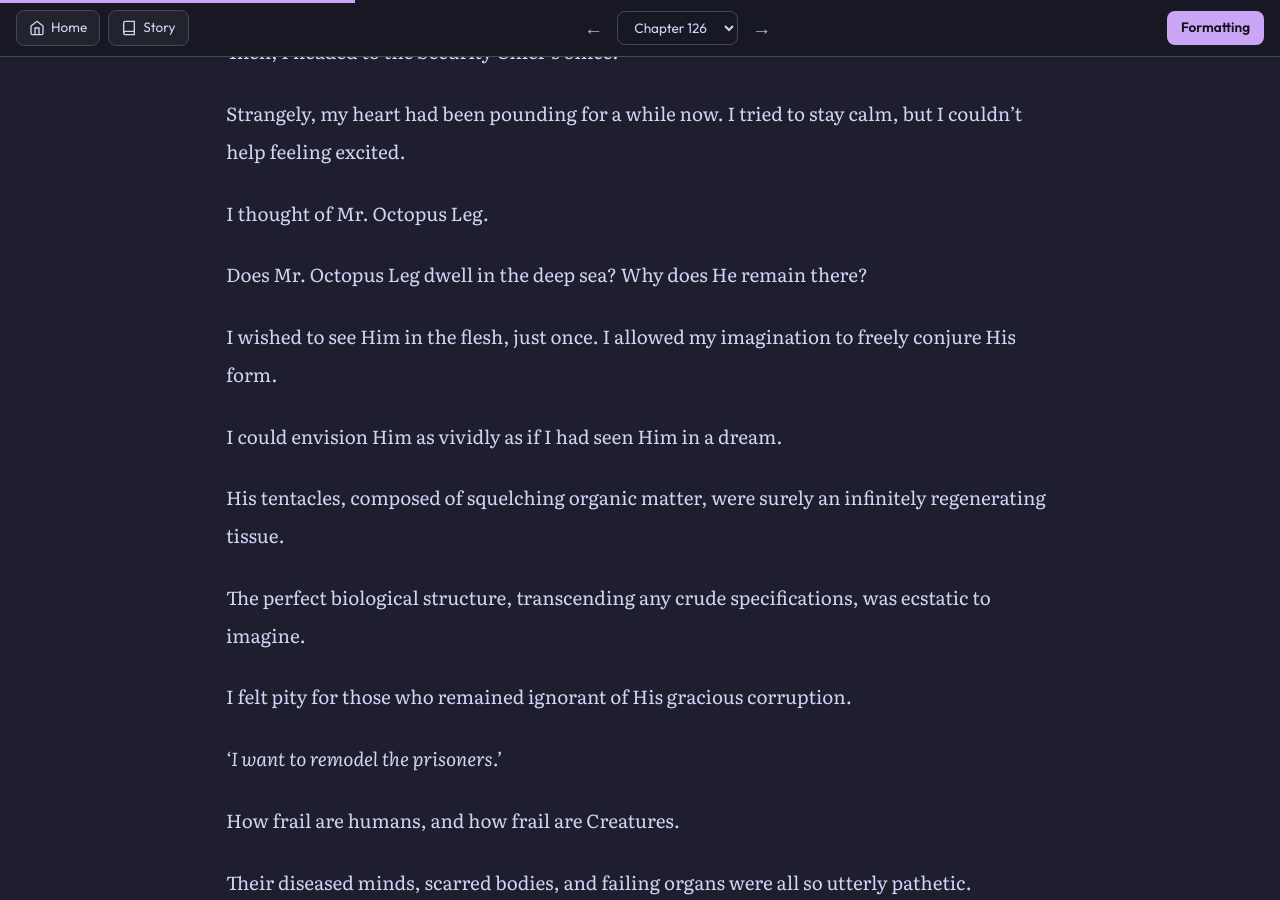
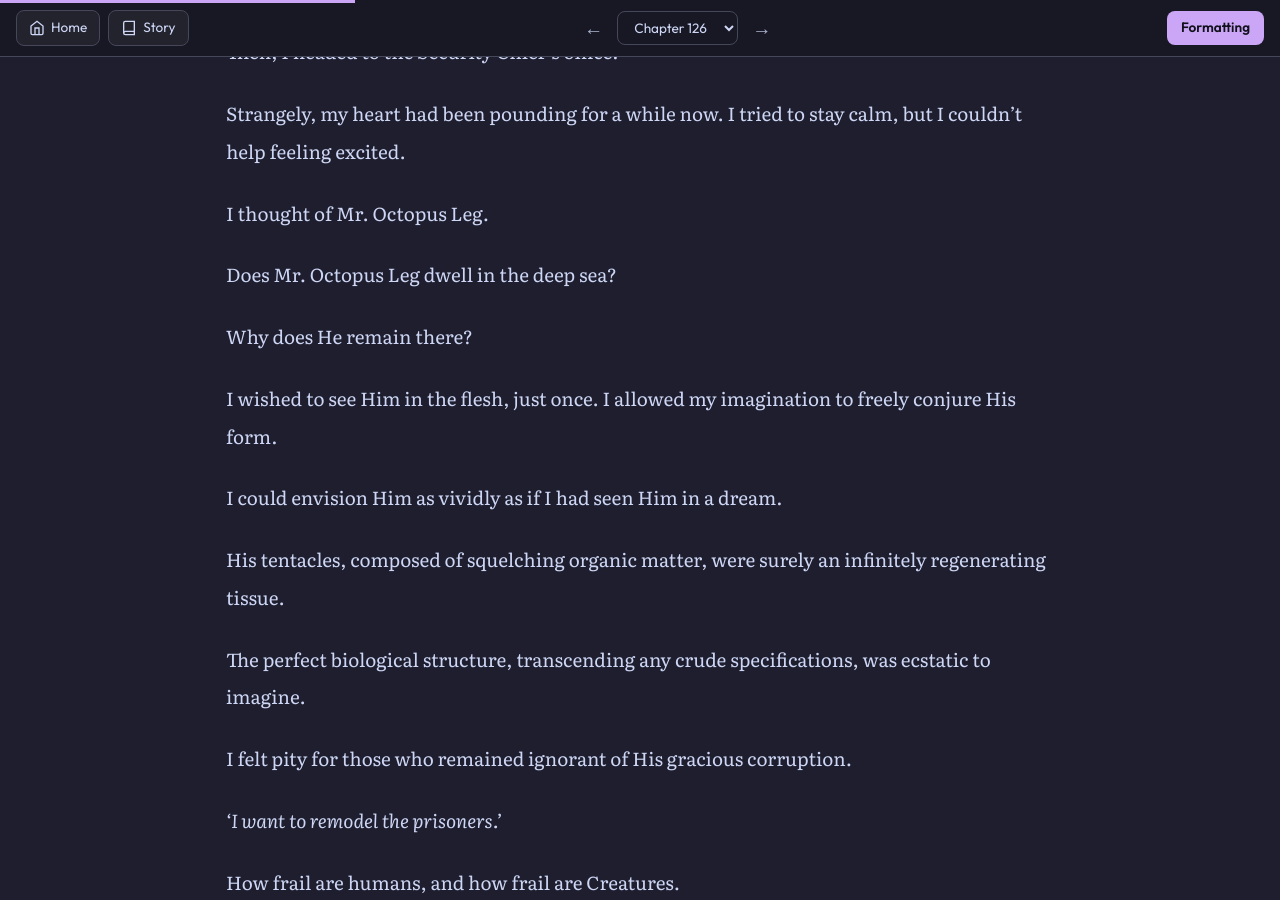
Before and after one commit to soleumn/soleumn.github.io, a Jekyll site: the page built from _posts/eoshinki/2026-09-01-ch15.md, in a window 1280 px wide and 900 px high, scrolled down 4003 px. Built offline with Jekyll 4.4.1, drawn with Linux system fonts in a browser that asks for light colours; comment, search, counter and statistics services are not loaded; some of the changed text lies outside the part shown.

Commit message:
Update 2026-09-01-ch15.md

```diff
--- a/_posts/eoshinki/2026-09-01-ch15.md
+++ b/_posts/eoshinki/2026-09-01-ch15.md
@@ -111,7 +111,9 @@
 
 I thought of Mr. Octopus Leg.
 
-Does Mr. Octopus Leg dwell in the deep sea? Why does He remain there?
+Does Mr. Octopus Leg dwell in the deep sea?
+
+Why does He remain there?
 
 I wished to see Him in the flesh, just once. I allowed my imagination to freely conjure His form.
 
@@ -261,7 +263,7 @@
 
 The moment I got permission, I went straight to find Mr. Security Chief.
 
-'Mr. Security Chief!'
+*'Mr. Security Chief!'*
 
 I gazed at him with pride.
 
@@ -275,9 +277,9 @@
 
 The suspicion meter had plummeted.
 
-'I'm glad he likes me... No, that's not it.'
+*I'm glad he likes me*... No, that's not it.
 
-'I think I'm being weird again.'
+*'I think I'm being weird again.'*
 
 *Ding!*
 
```
Also changed, not shown: other parts of _posts/eoshinki/2026-09-01-ch15.md (+1 -1 lines).
